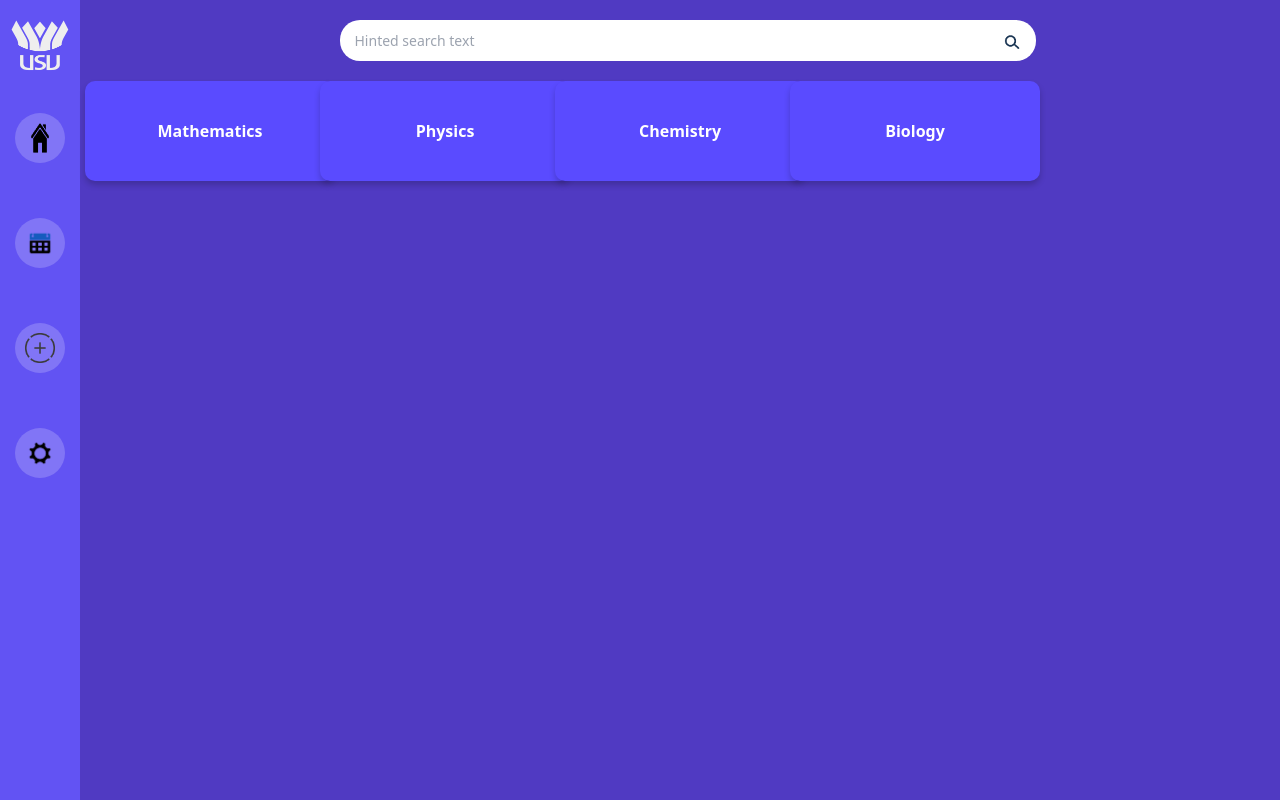
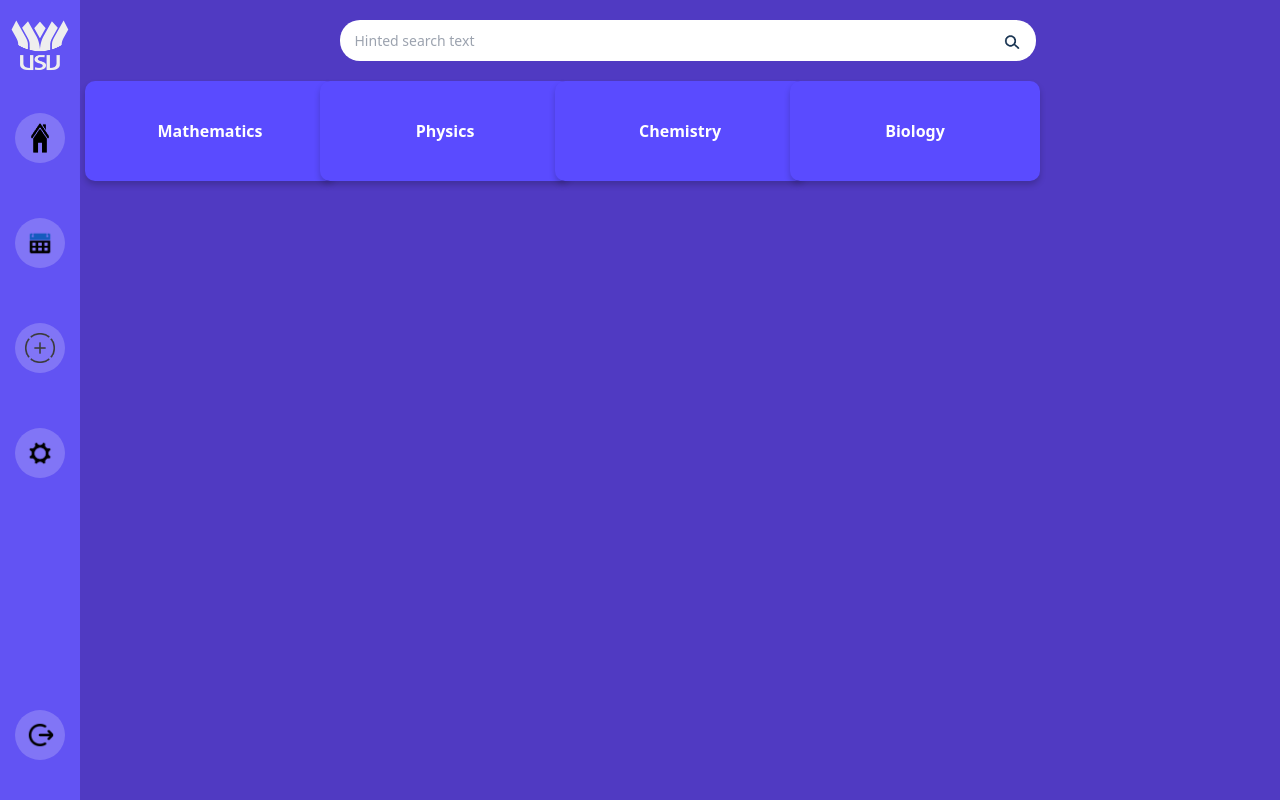
Before and after one commit to CristixCudla/Frontend, a Next.js app: page /dashboardteacher in a window 1280 px wide. Built offline with nearby package versions, Linux system fonts and the light colour scheme.

Commit message:
Logout de pe paginile de student/profesor

```diff
--- a/src/app/dashboardstudent/dashboardstudent.css
+++ b/src/app/dashboardstudent/dashboardstudent.css
@@ -84,3 +84,33 @@
     font-weight: bold;
     box-shadow: 0px 4px 6px rgba(0, 0, 0, 0.2);
   }
+
+  /* Container for the Logout button */
+.logout-container {
+  margin-top: auto; /* Push the button to the bottom */
+  padding: 20px 0;
+  display: flex;
+  justify-content: center;
+}
+
+.logout-button {
+  background-color: rgba(255, 255, 255, 0.2); /* Similar style to other buttons */
+  border: none;
+  border-radius: 50%;
+  width: 50px;
+  height: 50px;
+  display: flex;
+  justify-content: center;
+  align-items: center;
+  cursor: pointer;
+  transition: background-color 0.3s ease;
+}
+
+.logout-button:hover {
+  background-color: rgba(255, 255, 255, 0.4); /* Highlight on hover */
+}
+
+.logout-button img {
+  width: 40px;
+  height: 40px;
+}
--- a/src/app/dashboardteacher/dashboardteacher.css
+++ b/src/app/dashboardteacher/dashboardteacher.css
@@ -97,3 +97,32 @@
     background-color: #7a65ff;
     transform: translateY(-5px);
   }
+
+  .logout-container {
+    margin-top: auto; /* Push the button to the bottom */
+    padding: 20px 0;
+    display: flex;
+    justify-content: center;
+  }
+
+  .logout-button {
+    background-color: rgba(255, 255, 255, 0.2); /* Similar style to other buttons */
+    border: none;
+    border-radius: 50%;
+    width: 50px;
+    height: 50px;
+    display: flex;
+    justify-content: center;
+    align-items: center;
+    cursor: pointer;
+    transition: background-color 0.3s ease;
+  }
+
+  .logout-button:hover {
+    background-color: rgba(255, 255, 255, 0.4); /* Highlight on hover */
+  }
+
+  .logout-button img {
+    width: 30px;
+    height: 30px;
+  }
--- a/src/app/dashboardteacher/page.tsx
+++ b/src/app/dashboardteacher/page.tsx
@@ -3,8 +3,11 @@
 import React from 'react';
 import Link from 'next/link';
 import './dashboardteacher.css';
+import { useRouter } from 'next/navigation';
 
 const TeacherDashboard = () => {
+  const router = useRouter(); // Initialize the router
+
   // Example courses
   const courses = [
     { id: 1, name: 'Mathematics', slug: 'mathematics' },
@@ -13,6 +16,10 @@ const TeacherDashboard = () => {
     { id: 4, name: 'Biology', slug: 'biology' },
   ];
 
+  const handleLogout = () => {
+    // Redirect to the homepage (page.tsx)
+    router.push('/');
+  };
 
   return (
     <div className="teacher-dashboard">
@@ -41,6 +48,12 @@ const TeacherDashboard = () => {
             </Link>
           </li>
         </ul>
+        {/* Logout Button */}
+        <div className="logout-container">
+          <button className="logout-button" onClick={handleLogout}>
+            <img src="/logout.png" alt="Logout Icon" className="menu-icon" />
+          </button>
+        </div>
       </div>
 
       {/* Main Content */}
@@ -59,8 +72,8 @@ const TeacherDashboard = () => {
 
         {/* Courses Section */}
         <div className="courses">
-        {courses.map((course) => (
-            <Link key={course.slug} href={`/courseteacher/`}>
+          {courses.map((course) => (
+            <Link key={course.slug} href={`/courseteacher/${course.slug}`}>
               <div className="course-card">
                 <p>{course.name}</p>
               </div>
```
Also changed, not shown: src/app/dashboardstudent/page.tsx (+15 -0 lines), src/app/login/page.tsx (+24 -13 lines), public/logout.png (added).
